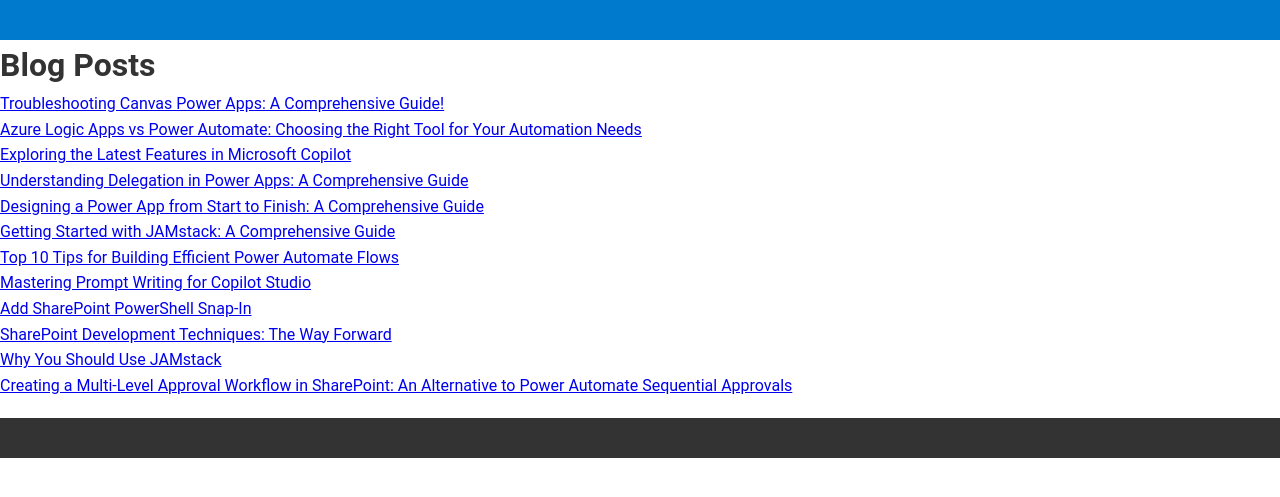
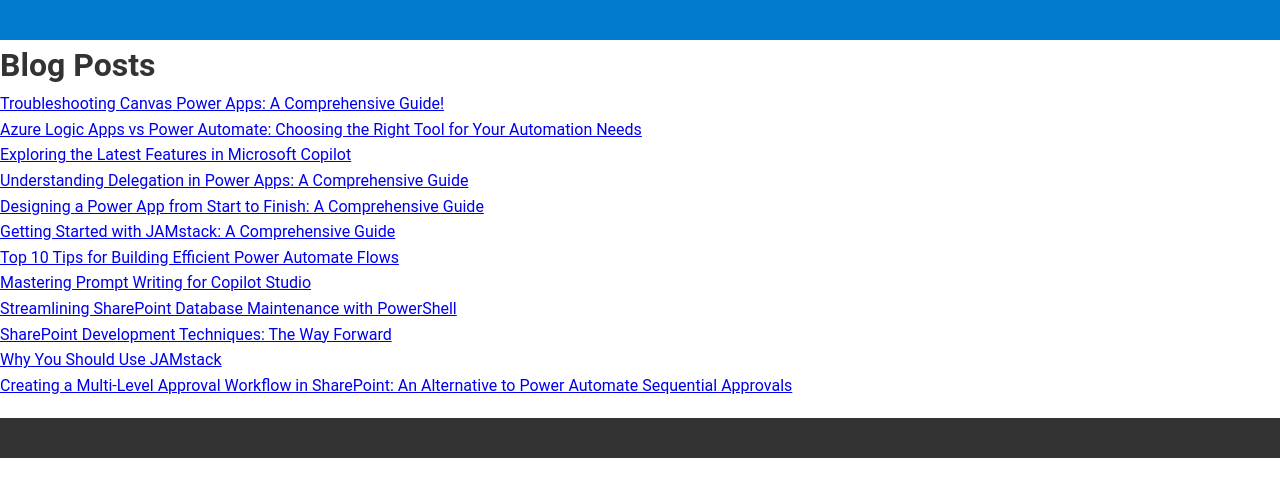
Before and after one commit to GideonTechOK/Trident-Professional-Services, a Jekyll site: the page built from blog.md, in a window 1280 px wide. Shown: the top 497 px of the page. Built offline with Jekyll 4.4.1, drawn with Linux system fonts in a browser that asks for light colours; our own code applies the rules of GitHub Pages for plain Markdown files.

Commit message:
Wipe and recreate blog.md with latest blog posts

```diff
--- a/blog.md
+++ b/blog.md
@@ -8,7 +8,7 @@
 - [Getting Started with JAMstack: A Comprehensive Guide](posts/JAMstack.md)
 - [Top 10 Tips for Building Efficient Power Automate Flows](posts/MaxAutomation.md)
 - [Mastering Prompt Writing for Copilot Studio  ](posts/PromptingForCopilotStudio.md)
-- [Add SharePoint PowerShell Snap-In ](posts/SPDatabaseMaintenance.md)
+- [Streamlining SharePoint Database Maintenance with PowerShell  ](posts/SPDatabaseMaintenance.md)
 - [SharePoint Development Techniques: The Way Forward](posts/SPODev.md)
 - [Why You Should Use JAMstack](posts/UseJAMstack.md)
 - [Creating a Multi-Level Approval Workflow in SharePoint: An Alternative to Power Automate Sequential Approvals](posts/multiapproval.md)
```
